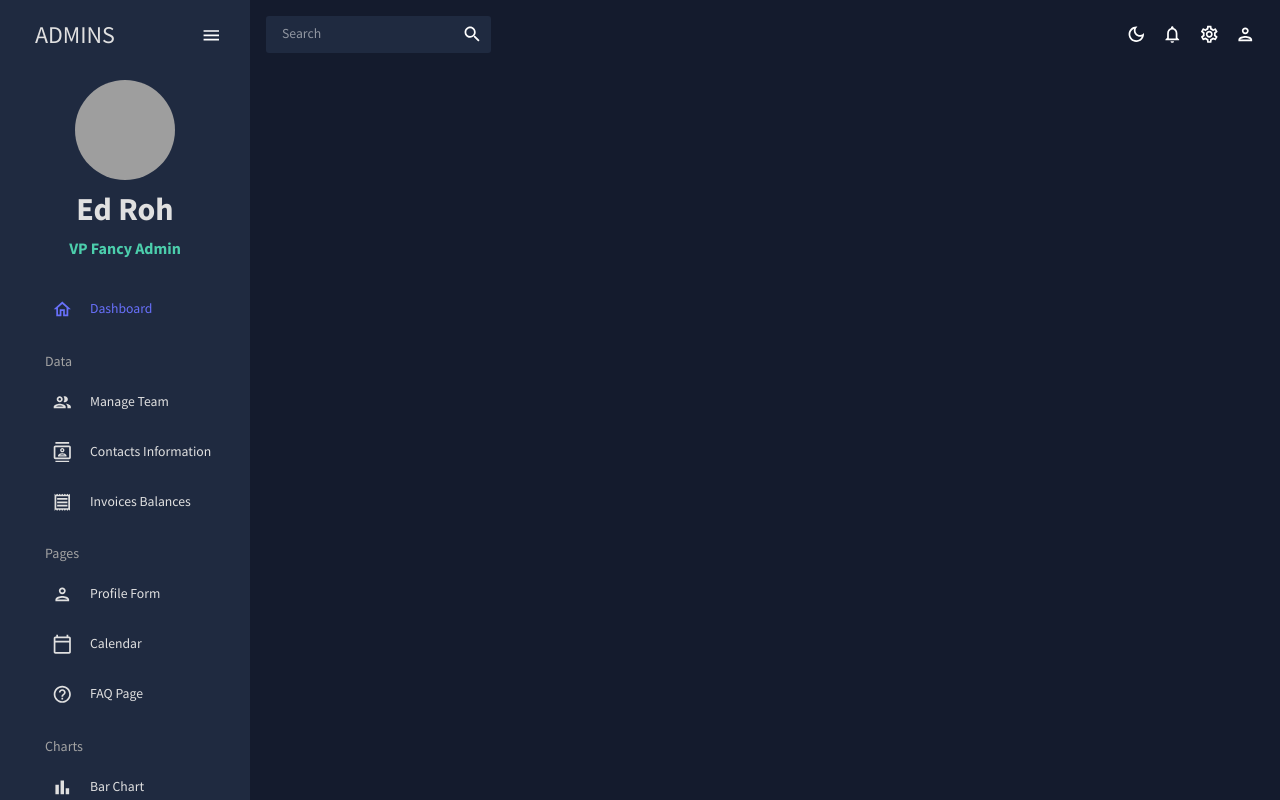
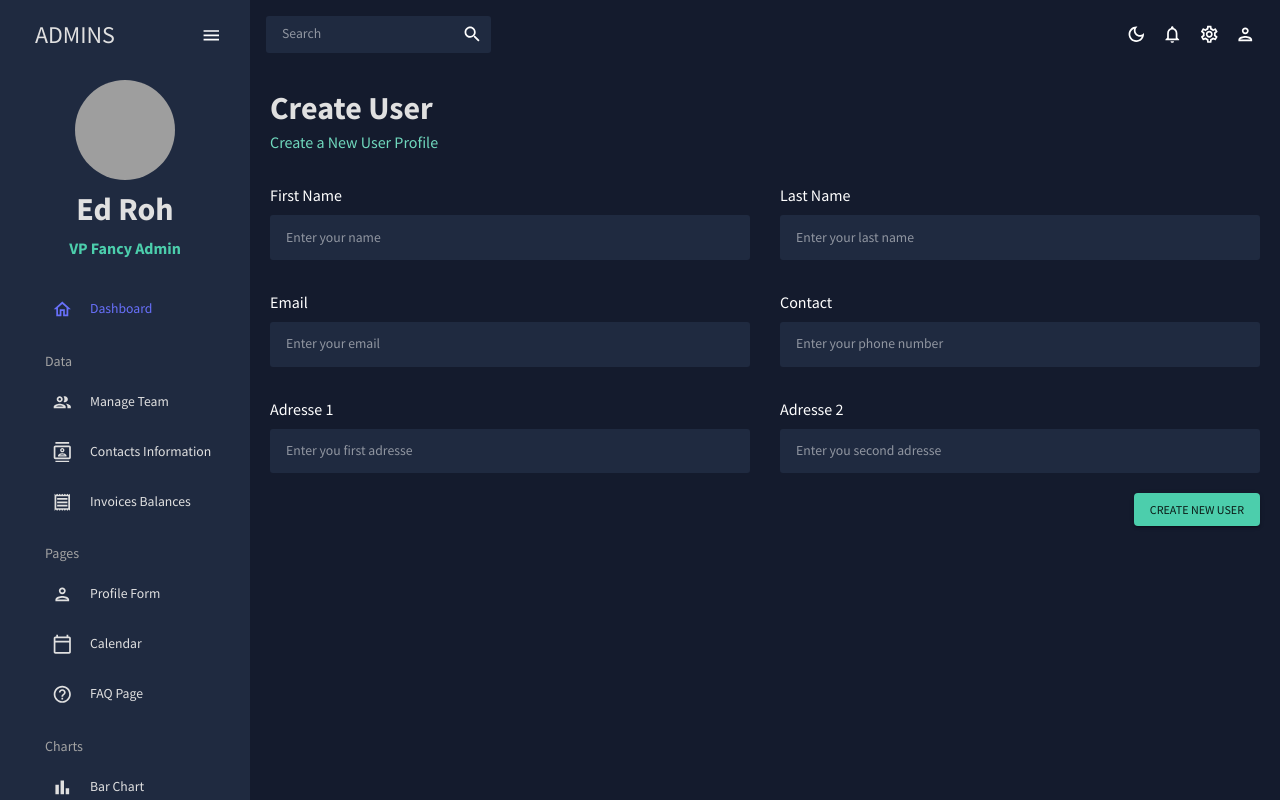
Before and after one commit to foullanifatimazohra/Dashboard-React-JS-MUI, a React (Create React App) app: page /form in a window 1280 px wide. Shown: the top 800 px of the page. Built offline with nearby package versions, Linux system fonts and the light colour scheme; grey boxes are pictures that could not be loaded.

Commit message:
feat : create text Field and add form page

```diff
--- a/src/App.jsx
+++ b/src/App.jsx
@@ -9,6 +9,7 @@ import { Dashboard } from "./pages/dashboard";
 import Team from "./pages/team";
 import Contact from "./pages/contacts";
 import Invoices from "./pages/invoices";
+import FormPage from "./pages/form";
 
 function App() {
   const [theme, colorMode] = useMode();
@@ -25,6 +26,7 @@ function App() {
               <Route path="/team" element={<Team />} />
               <Route path="/contacts" element={<Contact />} />
               <Route path="/invoices" element={<Invoices />} />
+              <Route path="/form" element={<FormPage />} />
             </Routes>
           </main>
         </div>
--- /dev/null
+++ b/src/components/ui/TextField.jsx
@@ -0,0 +1,50 @@
+import { useField } from "formik";
+import { Box } from "@mui/material";
+import { tokens } from "../../theme";
+import { useTheme, InputBase } from "@mui/material";
+
+function TextField({ label, placeholder, ...props }) {
+  // have eccess to the theme
+  const theme = useTheme();
+  const colors = tokens(theme.palette.mode);
+  const [field, meta] = useField(props);
+  const error = meta.touched && meta.error ? meta.error : "";
+  return (
+    <Box
+      display="flex"
+      flexDirection="column"
+      sx={{
+        gridColumn: "span 2",
+        "& > p": {
+          color: "#FF3333",
+        },
+        "& > label": {
+          color: error.length ? "#FF3333" : "",
+          fontSize: "16px",
+          mb: 1,
+        },
+      }}
+    >
+      <label htmlFor={field.name} variant="filled">
+        {label}
+      </label>
+      <InputBase
+        sx={{
+          py: 1,
+          px: 2,
+          flex: 1,
+          background: colors.primary[400],
+          borderRadius: "3px",
+          border: error.length ? "1px solid" : "",
+          borderColor: error.length ? "#FF3333 !important" : "",
+        }}
+        placeholder={placeholder}
+        {...field}
+        {...meta}
+      />
+      {error.length ? <p>{error}</p> : ""}
+    </Box>
+  );
+}
+
+export default TextField;
--- /dev/null
+++ b/src/pages/form/index.jsx
@@ -0,0 +1,113 @@
+import React from "react";
+import { Box, useTheme, Button } from "@mui/material";
+import { Formik, Form, Field } from "formik";
+import * as yup from "yup";
+import { useMediaQuery } from "@mui/material";
+import Header from "../../components/ui/Header";
+import TextField from "../../components/ui/TextField";
+
+function FormPage() {
+  const isNonMobile = useMediaQuery("(min-width:600px)");
+  const initialValues = {
+    firstName: "",
+    lastName: "",
+    email: "",
+    contact: "",
+    address1: "",
+    address2: "",
+  };
+  const phoneRegExp =
+    /^((\+[1-9]{1,4}[ -]?)|(\([0-9]{2,3}\)[ -]?)|([0-9]{2,4})[ -]?)*?[0-9]{3,4}[ -]?[0-9]{3,4}$/;
+  const validationSchema = yup.object().shape({
+    firstName: yup.string().required("required"),
+    lastName: yup.string().required("required"),
+    email: yup.string().email("invalid email").required("required"),
+    contact: yup
+      .string()
+      .matches(phoneRegExp, "Phone number is not valid")
+      .required("required"),
+    address1: yup.string().required("required"),
+    address2: yup.string().required("required"),
+  });
+  const handleSubmit = (values) => {
+    console.log("Form values:", values);
+  };
+  return (
+    <Box m="20px">
+      <Header title="Create User" subtitle="Create a New User Profile" />
+      <Formik
+        initialValues={initialValues}
+        onSubmit={handleSubmit}
+        validationSchema={validationSchema}
+      >
+        {() => {
+          return (
+            <Form>
+              <Box
+                display="grid"
+                gap="30px"
+                gridTemplateColumns="repeat(4, minmax(0, 1fr))"
+                sx={{
+                  "& > div": { gridColumn: isNonMobile ? undefined : "span 4" },
+                }}
+              >
+                <Field
+                  id="firsName"
+                  name="firstName"
+                  label="First Name"
+                  placeholder="Enter your name"
+                  as={TextField}
+                />
+                <Field
+                  id="lastName"
+                  name="lastName"
+                  label="Last Name"
+                  placeholder="Enter your last name"
+                  as={TextField}
+                />
+                <Field
+                  id="email"
+                  name="email"
+                  label="Email"
+                  placeholder="Enter your email"
+                  as={TextField}
+                />
+                <Field
+                  id="contact"
+                  name="contact"
+                  label="Contact"
+                  type="phone"
+                  placeholder="Enter your phone number"
+                  as={TextField}
+                />
+                <Field
+                  id="address1"
+                  name="address1"
+                  label="Adresse 1"
+                  type="phone"
+                  placeholder="Enter you first adresse"
+                  as={TextField}
+                />
+                <Field
+                  id="address2"
+                  name="address2"
+                  label="Adresse 2"
+                  type="phone"
+                  placeholder="Enter you second adresse"
+                  as={TextField}
+                />
+              </Box>
+              <Box display="flex" justifyContent="end" mt="20px">
+                <Button type="submit" color="secondary" variant="contained">
+                  Create New User
+                </Button>
+              </Box>
+            </Form>
+          );
+        }}
+      </Formik>
+    </Box>
+  );
+}
+
+export default FormPage;
```
